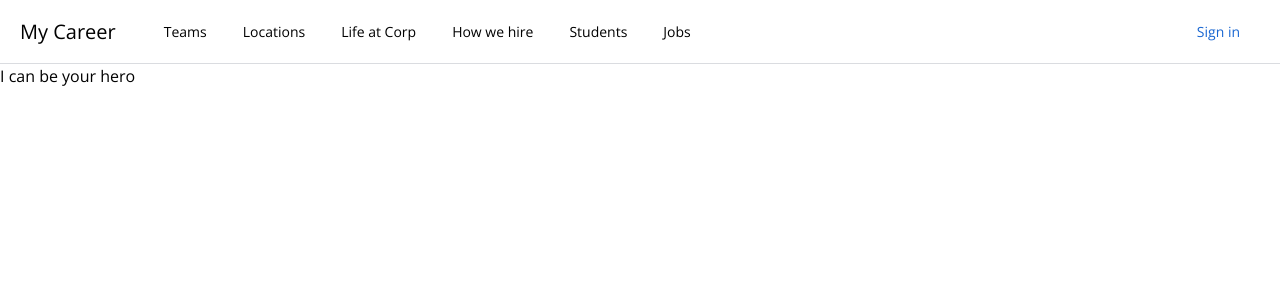
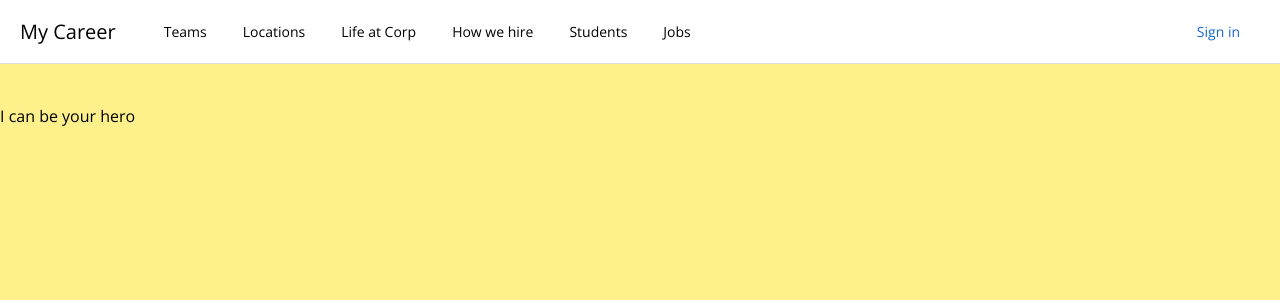
Before and after one commit to gianlucanesta/vue-job-search, a Vue app: page / in a window 1280 px wide. Shown: the top 300 px of the page. Built offline with nearby package versions, Linux system fonts and the light colour scheme.

Commit message:
CSS: Style TheHero Component

```diff
--- a/src/components/TheHero.vue
+++ b/src/components/TheHero.vue
@@ -1,6 +1,6 @@
 <template>
   <main>
-    <section>I can be your hero</section>
+    <section class="flex h-screen flex-col bg-yellow-200 pt-10 pb-20">I can be your hero</section>
   </main>
 </template>
 <script>
```
